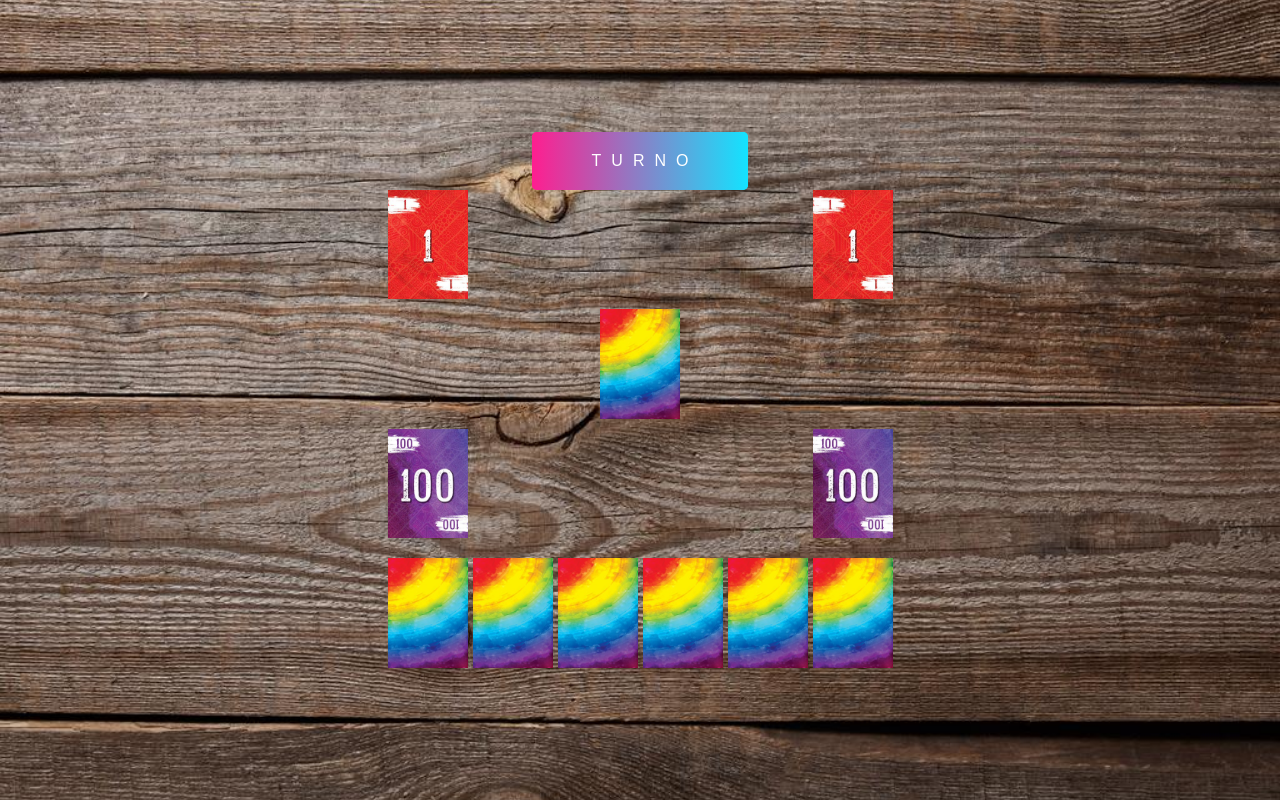
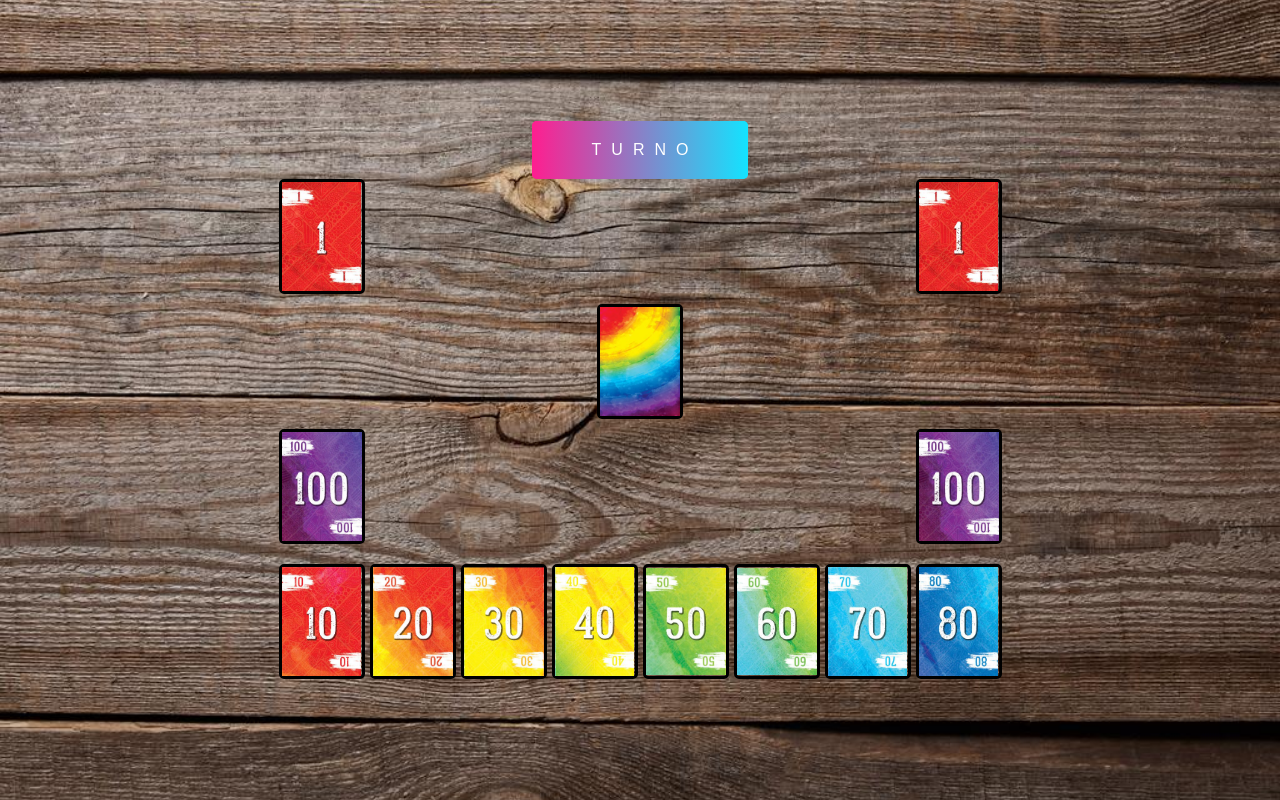
Before and after one commit to LucaVado/THEGAMEVD, a plain HTML site: page index.html in a window 1280 px wide. Drawn offline with Linux system fonts and the light colour scheme.

Commit message:
Se modifico el alt de las cartas del mazo, asi como se agrego marcos al diseño de las cartas en css

```diff
--- a/CSS/index.css
+++ b/CSS/index.css
@@ -49,7 +49,10 @@ body {
 .carta {
     idth: 10%; /* Utilizar porcentaje para permitir ajuste */
     max-width: 80px; /* Establecer el máximo para prevenir excesiva expansión */
-    height: auto; /* Permitir altura automática proporcional */
+
+    border: 3px solid black;
+    width: 98px;
+    height: 109px;
 
     display: flex;
     justify-content: center;
--- a/index.html
+++ b/index.html
@@ -32,22 +32,28 @@
     </div>
     <div class="fila-inferior">
         <div class="carta">
-            <img src="IMG/GAMEBACK.png" alt="GAMEBACK">
+            <img src="IMG/GAME10.png" alt="MAZO1">
         </div>
         <div class="carta">
-            <img src="IMG/GAMEBACK.png" alt="GAMEBACK">
+            <img src="IMG/GAME20.png" alt="MAZO2">
         </div>
         <div class="carta">
-            <img src="IMG/GAMEBACK.png" alt="GAMEBACK">
+            <img src="IMG/GAME30.png" alt="MAZO3">
         </div>
         <div class="carta">
-            <img src="IMG/GAMEBACK.png" alt="GAMEBACK">
+            <img src="IMG/GAME40.png" alt="MAZO4">
         </div>
         <div class="carta">
-            <img src="IMG/GAMEBACK.png" alt="GAMEBACK">
+            <img src="IMG/GAME50.png" alt="MAZO5">
         </div>
         <div class="carta">
-            <img src="IMG/GAMEBACK.png" alt="GAMEBACK">
+            <img src="IMG/GAME60.png" alt="MAZO6">
+        </div>
+        <div class="carta">
+            <img src="IMG/GAME70.png" alt="MAZO7">
+        </div>
+        <div class="carta">
+            <img src="IMG/GAME80.png" alt="MAZO8">
         </div>
     </div>
 </div>
```
